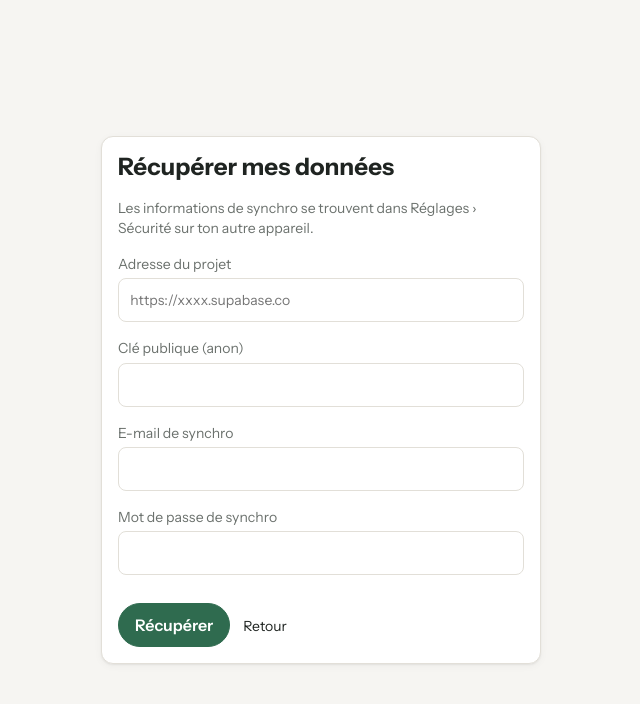
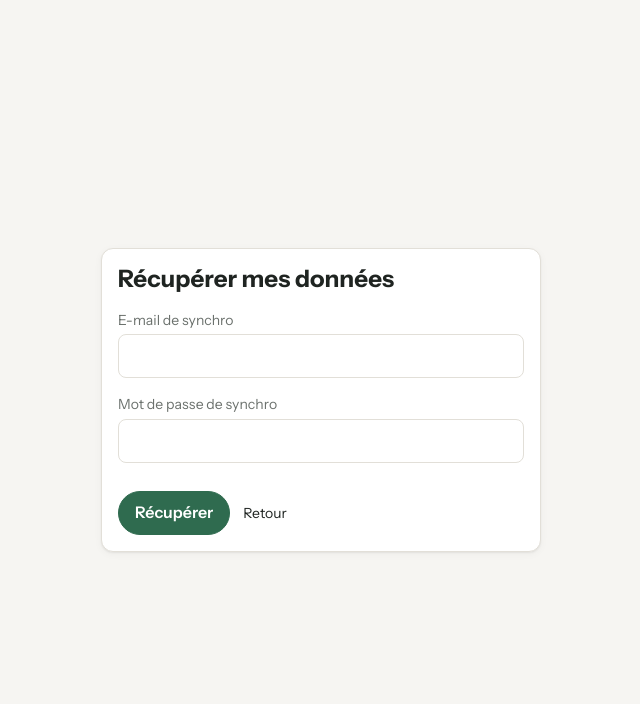
Before and after one commit to nimo-project/mon-budget, a React (Vite) app: page / in a window 1280 px wide. Both pictures are taken after a click on the button "J'utilise déjà l'app sur un autre appareil". Shown: the top 704 px of the page, without its empty margins (319-959 px from the left). Built offline with nearby package versions, Linux system fonts and the light colour scheme.

Commit message:
Sync: built-in Supabase project, no URL/key to type
Co-Authored-By: Claude Opus 5.5 (1M context) <noreply@anthropic.com>
Claude-Session: https://claude.ai/code/session_01N1MSy7wUE9qvDYfucr2iTn

```diff
--- a/src/screens/Locked.tsx
+++ b/src/screens/Locked.tsx
@@ -1,7 +1,7 @@
 import { useState, type FormEvent } from 'react'
 import { WrongSecretError } from '../crypto/vault'
 import { useStore } from '../state/store'
-import { fetchRemote, saveSyncConfig, signIn } from '../sync/remote'
+import { DEFAULT_SYNC, fetchRemote, saveSyncConfig, signIn } from '../sync/remote'
 
 const MIN_LENGTH = 12
 
@@ -180,8 +180,8 @@ export function Unlock() {
 /** Nouvel appareil : récupère le coffre chiffré depuis la synchro, puis on le déverrouille avec la phrase secrète. */
 function RestoreFromSync({ onBack }: { onBack: () => void }) {
   const { adoptVault } = useStore()
-  const [url, setUrl] = useState('')
-  const [anonKey, setAnonKey] = useState('')
+  const [url, setUrl] = useState(DEFAULT_SYNC?.url ?? '')
+  const [anonKey, setAnonKey] = useState(DEFAULT_SYNC?.anonKey ?? '')
   const [email, setEmail] = useState('')
   const [password, setPassword] = useState('')
   const [busy, setBusy] = useState(false)
@@ -208,6 +208,8 @@ function RestoreFromSync({ onBack }: { onBack: () => void }) {
     <div className="center-screen">
       <form className="card stack" onSubmit={submit}>
         <h1>Récupérer mes données</h1>
+        {!DEFAULT_SYNC && (
+          <>
             <p className="small muted">Les informations de synchro se trouvent dans Réglages › Sécurité sur ton autre appareil.</p>
             <label>
               Adresse du projet
@@ -217,6 +219,8 @@ function RestoreFromSync({ onBack }: { onBack: () => void }) {
               Clé publique (anon)
               <input value={anonKey} onChange={(e) => setAnonKey(e.target.value)} />
             </label>
+          </>
+        )}
         <label>
           E-mail de synchro
           <input type="email" autoComplete="username" value={email} onChange={(e) => setEmail(e.target.value)} />
--- a/src/screens/SyncSettings.tsx
+++ b/src/screens/SyncSettings.tsx
@@ -1,68 +1,104 @@
-import { useEffect, useState } from 'react'
-import { currentUser, loadSyncConfig, saveSyncConfig, SETUP_SQL, signIn, signOut, signUp } from '../sync/remote'
-import { useStore } from '../state/store'
+import { useEffect, useState } from "react";
+import {
+  currentUser,
+  DEFAULT_SYNC,
+  loadSyncConfig,
+  saveSyncConfig,
+  SETUP_SQL,
+  signIn,
+  signOut,
+  signUp,
+} from "../sync/remote";
+import { useStore } from "../state/store";
 
 export function SyncSettings() {
-  const { syncState, syncNow, resolveConflict } = useStore()
-  const [config, setConfig] = useState(loadSyncConfig())
-  const [url, setUrl] = useState(config?.url ?? '')
-  const [anonKey, setAnonKey] = useState(config?.anonKey ?? '')
-  const [email, setEmail] = useState('')
-  const [password, setPassword] = useState('')
-  const [user, setUser] = useState<string | null>(null)
-  const [message, setMessage] = useState<string | null>(null)
-  const [showSql, setShowSql] = useState(false)
+  const { syncState, syncNow, resolveConflict } = useStore();
+  const [config, setConfig] = useState(loadSyncConfig());
+  const [url, setUrl] = useState(config?.url ?? DEFAULT_SYNC?.url ?? "");
+  const [anonKey, setAnonKey] = useState(
+    config?.anonKey ?? DEFAULT_SYNC?.anonKey ?? "",
+  );
+  const [email, setEmail] = useState("");
+  const [password, setPassword] = useState("");
+  const [user, setUser] = useState<string | null>(null);
+  const [message, setMessage] = useState<string | null>(null);
+  const [showSql, setShowSql] = useState(false);
 
   useEffect(() => {
-    currentUser().then(setUser).catch(() => setUser(null))
-  }, [config])
+    currentUser()
+      .then(setUser)
+      .catch(() => setUser(null));
+  }, [config]);
 
   const saveConfig = () => {
-    if (!/^https:\/\/.+/.test(url.trim()) || !anonKey.trim()) return setMessage("Indique l'adresse et la clé publique du projet.")
-    const c = { url: url.trim(), anonKey: anonKey.trim() }
-    saveSyncConfig(c)
-    setConfig(c)
-    setMessage(null)
-  }
+    if (!/^https:\/\/.+/.test(url.trim()) || !anonKey.trim())
+      return setMessage("Indique l'adresse et la clé publique du projet.");
+    const c = { url: url.trim(), anonKey: anonKey.trim() };
+    saveSyncConfig(c);
+    setConfig(c);
+    setMessage(null);
+  };
 
-  const auth = async (mode: 'in' | 'up') => {
-    setMessage(null)
+  const auth = async (mode: "in" | "up") => {
+    setMessage(null);
     try {
-      if (mode === 'up') {
-        await signUp(email, password)
-        setMessage('Compte créé. Si Supabase demande une confirmation, ouvre le lien reçu par e-mail puis connecte-toi.')
-      } else await signIn(email, password)
-      setUser(await currentUser())
-      if (mode === 'in') await syncNow()
+      if (mode === "up") {
+        await signUp(email, password);
+        setMessage(
+          "Compte créé. Si Supabase demande une confirmation, ouvre le lien reçu par e-mail puis connecte-toi.",
+        );
+      } else await signIn(email, password);
+      setUser(await currentUser());
+      if (mode === "in") await syncNow();
     } catch (e) {
-      setMessage((e as Error).message)
+      setMessage((e as Error).message);
     }
-  }
+  };
 
   return (
     <div className="card stack">
       <h2>Synchro entre appareils</h2>
       <p className="small muted">
-        Seules des données déjà chiffrées sur cet appareil sont envoyées. Le serveur ne peut pas les lire.
+        Seules des données déjà chiffrées sur cet appareil sont envoyées. Le
+        serveur ne peut pas les lire.
       </p>
 
-      {!config ? (
+      {!config && DEFAULT_SYNC ? (
+        <button className="btn primary" onClick={saveConfig}>
+          Activer la synchro
+        </button>
+      ) : !config ? (
         <>
           <p className="small">
-            Crée un projet gratuit sur supabase.com (région Europe), exécute le script de mise en place dans son éditeur SQL, puis
-            colle ici l'adresse du projet et sa clé publique (« anon »).
+            Crée un projet gratuit sur supabase.com (région Europe), exécute le
+            script de mise en place dans son éditeur SQL, puis colle ici
+            l'adresse du projet et sa clé publique (« anon »).
           </p>
           <button className="btn small" onClick={() => setShowSql(!showSql)}>
-            {showSql ? 'Masquer' : 'Afficher'} le script de mise en place
+            {showSql ? "Masquer" : "Afficher"} le script de mise en place
           </button>
-          {showSql && <pre className="recovery-code" style={{ whiteSpace: 'pre-wrap', fontSize: '0.8rem' }}>{SETUP_SQL}</pre>}
+          {showSql && (
+            <pre
+              className="recovery-code"
+              style={{ whiteSpace: "pre-wrap", fontSize: "0.8rem" }}
+            >
+              {SETUP_SQL}
+            </pre>
+          )}
           <label>
             Adresse du projet
-            <input value={url} onChange={(e) => setUrl(e.target.value)} placeholder="https://xxxx.supabase.co" />
+            <input
+              value={url}
+              onChange={(e) => setUrl(e.target.value)}
+              placeholder="https://xxxx.supabase.co"
+            />
           </label>
           <label>
             Clé publique (anon)
-            <input value={anonKey} onChange={(e) => setAnonKey(e.target.value)} />
+            <input
+              value={anonKey}
+              onChange={(e) => setAnonKey(e.target.value)}
+            />
           </label>
           <button className="btn primary" onClick={saveConfig}>
             Activer la synchro
@@ -70,28 +106,42 @@ export function SyncSettings() {
         </>
       ) : !user ? (
         <>
-          <p className="small">Connecte-toi au compte de synchro (le même sur tous tes appareils).</p>
+          <p className="small">
+            Connecte-toi au compte de synchro (le même sur tous tes appareils).
+          </p>
           <label>
             E-mail
-            <input type="email" autoComplete="username" value={email} onChange={(e) => setEmail(e.target.value)} />
+            <input
+              type="email"
+              autoComplete="username"
+              value={email}
+              onChange={(e) => setEmail(e.target.value)}
+            />
           </label>
           <label>
             Mot de passe de synchro
-            <input type="password" autoComplete="current-password" value={password} onChange={(e) => setPassword(e.target.value)} />
+            <input
+              type="password"
+              autoComplete="current-password"
+              value={password}
+              onChange={(e) => setPassword(e.target.value)}
+            />
           </label>
-          <p className="small muted">Utilise un mot de passe différent de ta phrase secrète.</p>
+          <p className="small muted">
+            Utilise un mot de passe différent de ta phrase secrète.
+          </p>
           <div className="row">
-            <button className="btn primary" onClick={() => auth('in')}>
+            <button className="btn primary" onClick={() => auth("in")}>
               Se connecter
             </button>
-            <button className="btn" onClick={() => auth('up')}>
+            <button className="btn" onClick={() => auth("up")}>
               Créer le compte
             </button>
             <button
               className="btn ghost small"
               onClick={() => {
-                saveSyncConfig(null)
-                setConfig(null)
+                saveSyncConfig(null);
+                setConfig(null);
               }}
             >
               Désactiver
@@ -101,26 +151,41 @@ export function SyncSettings() {
       ) : (
         <>
           <p className="small">
-            Connectée en tant que <strong>{user}</strong>.{' '}
-            {syncState.kind === 'ok' && syncState.at && `Dernière synchro à ${new Date(syncState.at).toLocaleTimeString('fr-FR')}.`}
-            {syncState.kind === 'syncing' && 'Synchro en cours…'}
+            Connectée en tant que <strong>{user}</strong>.{" "}
+            {syncState.kind === "ok" &&
+              syncState.at &&
+              `Dernière synchro à ${new Date(syncState.at).toLocaleTimeString("fr-FR")}.`}
+            {syncState.kind === "syncing" && "Synchro en cours…"}
           </p>
-          <details className="small">
-            <summary>Infos pour connecter un autre appareil</summary>
-            <p className="muted">Adresse : {config.url}</p>
-            <p className="muted" style={{ wordBreak: 'break-all' }}>
-              Clé publique : {config.anonKey}
-            </p>
-          </details>
-          {syncState.kind === 'error' && <p className="error">Synchro impossible : {syncState.message}</p>}
-          {syncState.kind === 'conflict' && (
+          {!DEFAULT_SYNC && (
+            <details className="small">
+              <summary>Infos pour connecter un autre appareil</summary>
+              <p className="muted">Adresse : {config.url}</p>
+              <p className="muted" style={{ wordBreak: "break-all" }}>
+                Clé publique : {config.anonKey}
+              </p>
+            </details>
+          )}
+          {syncState.kind === "error" && (
+            <p className="error">Synchro impossible : {syncState.message}</p>
+          )}
+          {syncState.kind === "conflict" && (
             <div className="card warn stack">
-              <p>Tes données ont été modifiées sur cet appareil et sur un autre depuis la dernière synchro. Quelle version garder ?</p>
+              <p>
+                Tes données ont été modifiées sur cet appareil et sur un autre
+                depuis la dernière synchro. Quelle version garder ?
+              </p>
               <div className="row">
-                <button className="btn small primary" onClick={() => resolveConflict('local')}>
+                <button
+                  className="btn small primary"
+                  onClick={() => resolveConflict("local")}
+                >
                   Celle de cet appareil
                 </button>
-                <button className="btn small" onClick={() => resolveConflict('remote')}>
+                <button
+                  className="btn small"
+                  onClick={() => resolveConflict("remote")}
+                >
                   Celle de l'autre appareil
                 </button>
               </div>
@@ -133,8 +198,8 @@ export function SyncSettings() {
             <button
               className="btn ghost small"
               onClick={async () => {
-                await signOut()
-                setUser(null)
+                await signOut();
+                setUser(null);
               }}
             >
               Se déconnecter
@@ -144,5 +209,5 @@ export function SyncSettings() {
       )}
       {message && <p className="small">{message}</p>}
     </div>
-  )
+  );
 }
--- a/src/sync/remote.ts
+++ b/src/sync/remote.ts
@@ -7,6 +7,12 @@ export interface SyncConfig {
   url: string
   anonKey: string
 }
+
+/** Projet de synchro intégré à l'app (variables VITE_SUPABASE_*), pour ne rien avoir à saisir. */
+export const DEFAULT_SYNC: SyncConfig | null =
+  import.meta.env.VITE_SUPABASE_URL && import.meta.env.VITE_SUPABASE_KEY
+    ? { url: import.meta.env.VITE_SUPABASE_URL, anonKey: import.meta.env.VITE_SUPABASE_KEY }
+    : null
 
 const CONFIG_KEY = 'budget-sync-config'
 const BASE_KEY = 'budget-sync-base-revision'
```
Also changed, not shown: 1 other file (tests, documents, lock files or other folders). Lines whose indentation alone changed are shown as unchanged.
